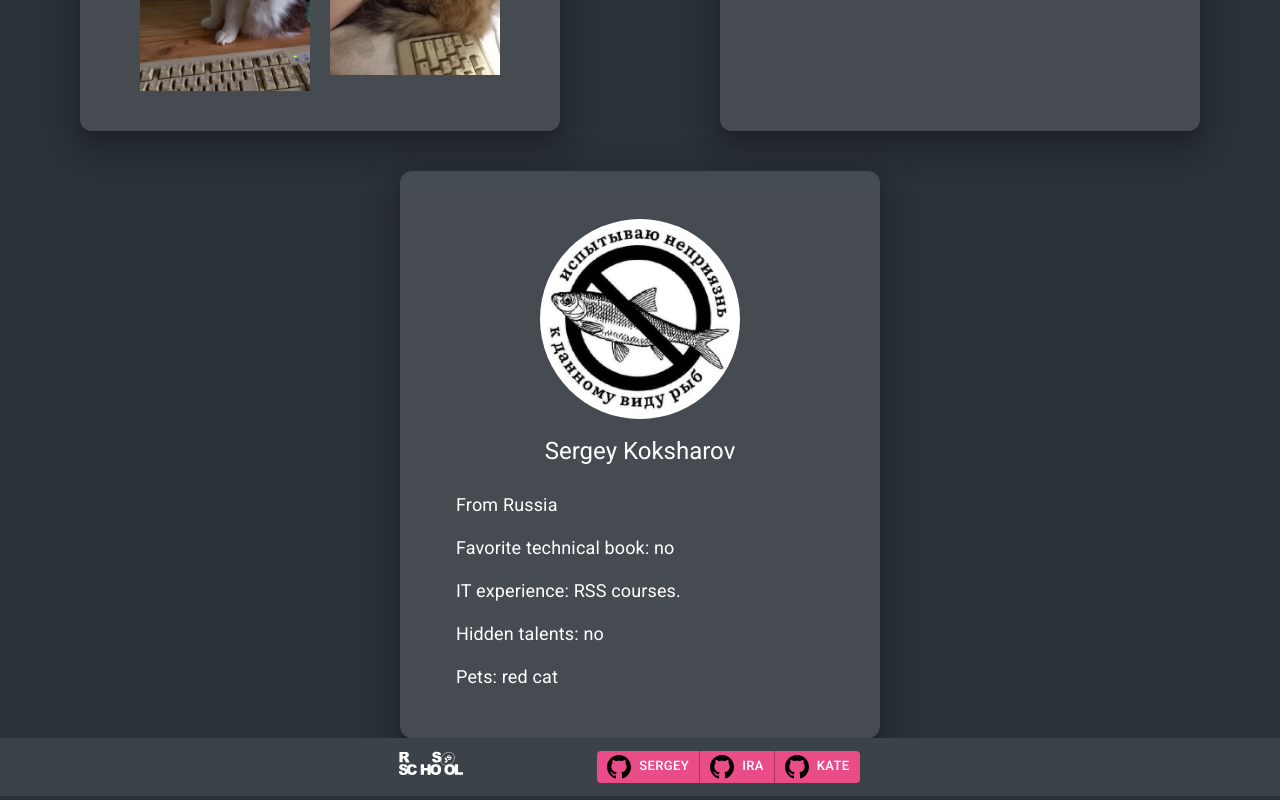
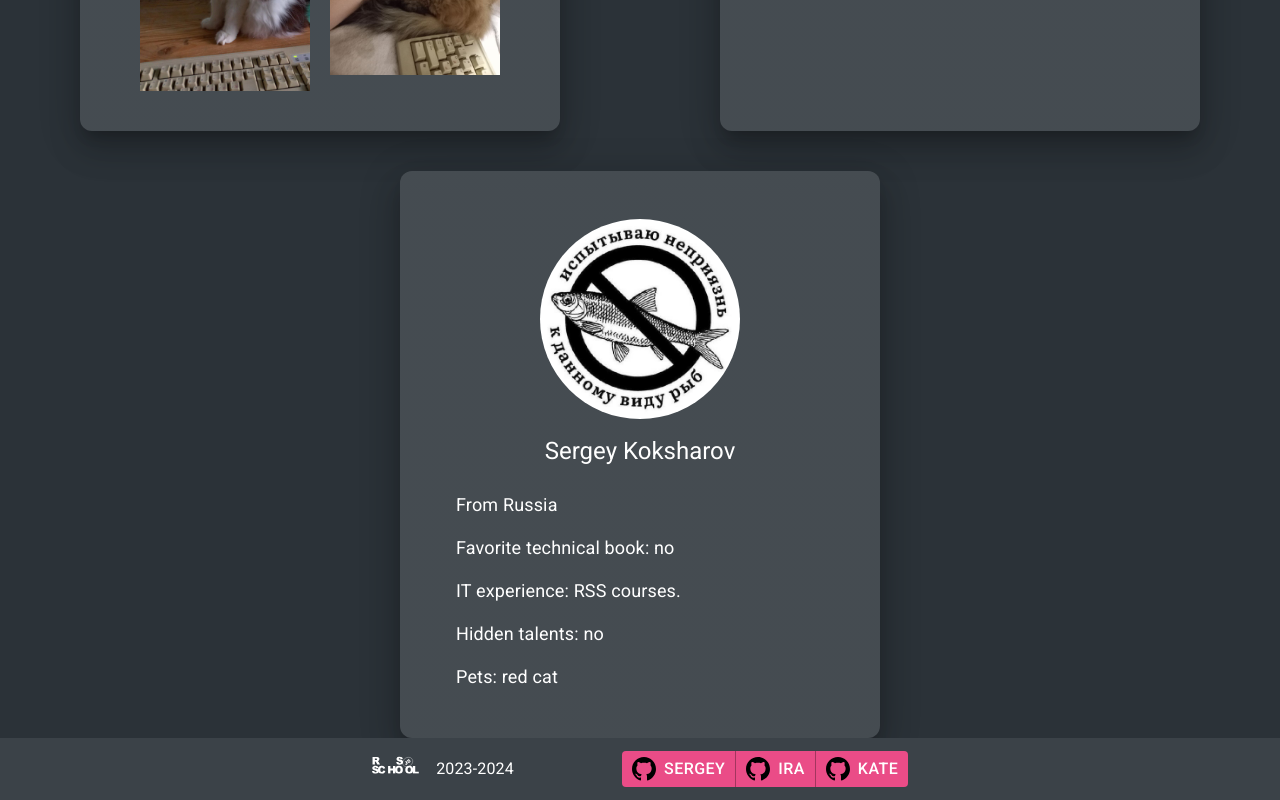
Before and after one commit to gentoosiast/graphiql-app, a React (Vite) app: page / in a window 1280 px wide. Shown: the part 1330-2130 px from the top of the page. Built offline with nearby package versions, Linux system fonts and the light colour scheme; no server answers; a small style sheet from the web is missing; what @uiw/codemirror-theme-tokyo-night-storm would draw is missing.

Commit message:
fix: correct sizes and flex

```diff
--- a/src/components/Footer/Footer.tsx
+++ b/src/components/Footer/Footer.tsx
@@ -1,6 +1,6 @@
 import type { JSX } from 'react';
 
-import { Button, ButtonGroup, Link, Stack } from '@mui/material';
+import { Button, ButtonGroup, Link, Stack, Typography } from '@mui/material';
 
 import { useI18NContext } from '@/contexts/i18n';
 
@@ -17,38 +17,37 @@ export const Footer = (): JSX.Element => {
         direction="row"
         display="flex"
         justifyContent="center"
-        padding={{ lg: '1%', md: '1%', sm: '3%', xs: '5% 1%' }}
+        padding={{ lg: '1%', md: '2%', sm: '3%', xs: '5% 1%' }}
       >
         <Stack
           alignItems="center"
           direction="row"
           display="flex"
-          justifyContent={{
-            lg: 'space-evenly',
-            md: 'space-evenly',
-            sm: 'space-evenly',
-            xs: 'space-evenly',
-          }}
+          justifyContent={'space-evenly'}
           width={{ lg: '60%', md: '85%', sm: '95%', xs: '100%' }}
         >
-          <Link
-            href="https://rs.school/react/"
-            width={{ lg: '13%', md: '15%', sm: '17%', xs: '18%' }}
+          <Stack
+            alignItems="center"
+            direction="row"
+            display="flex"
+            flexDirection={{ lg: 'row', md: 'column', sm: 'column', xs: 'column' }}
+            justifyContent={'space-between'}
           >
-            <RssIcon />
-          </Link>
+            <Link href="https://rs.school/react/" width={{ lg: '33%', xs: '100%' }}>
+              <RssIcon />
+            </Link>
+            <Typography component={'p'} sx={{ fontSize: { lg: 16, sm: 14 } }} textAlign={'center'}>
+              2023-2024
+            </Typography>
+          </Stack>
 
           <ButtonGroup
             color="primary"
             orientation="horizontal"
             size="small"
             sx={{
-              alignItems: 'center',
               boxShadow: 'none',
               display: 'flex',
-
-              fontSize: { lg: 18, md: 14, sm: 14, xs: 14 },
-              width: { lg: '40%', md: '50%', sm: '50%', xs: '60%' },
             }}
             variant="contained"
           >
@@ -56,7 +55,8 @@ export const Footer = (): JSX.Element => {
               <Button
                 sx={{
                   display: 'flex',
-                  flexDirection: { lg: 'row', md: 'column', sm: 'column', xs: 'column' },
+                  flexDirection: { lg: 'row', xs: 'column' },
+                  fontSize: { lg: 16, md: 14, sm: 12, xs: 10 },
                 }}
               >
                 <GitHubIcon />
@@ -68,6 +68,7 @@ export const Footer = (): JSX.Element => {
                 sx={{
                   display: 'flex',
                   flexDirection: { lg: 'row', md: 'column', sm: 'column', xs: 'column' },
+                  fontSize: { lg: 16, md: 14, sm: 12, xs: 10 },
                 }}
               >
                 <GitHubIcon />
@@ -78,7 +79,8 @@ export const Footer = (): JSX.Element => {
               <Button
                 sx={{
                   display: 'flex',
-                  flexDirection: { lg: 'row', md: 'column', sm: 'column', xs: 'column' },
+                  flexDirection: { lg: 'row', xs: 'column' },
+                  fontSize: { lg: 16, md: 14, sm: 12, xs: 10 },
                 }}
               >
                 <GitHubIcon />
```
